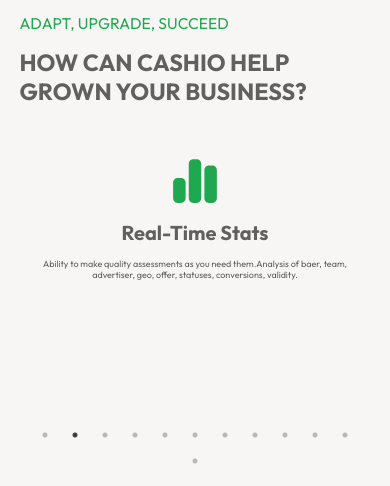
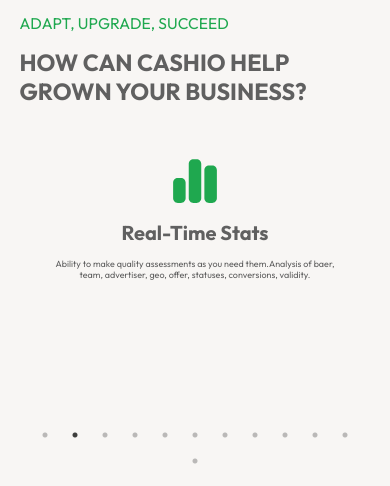
Before and after one commit to RevaGee/Cashio, a React (Create React App) app: page / in a window 390 px wide. Shown: the part 1540-2026 px from the top of the page. Built offline with nearby package versions, Linux system fonts and the light colour scheme.

Commit message:
collages

```diff
--- a/src/components/Collages/styles.scss
+++ b/src/components/Collages/styles.scss
@@ -172,6 +172,7 @@
     width: 90%;
     margin: 0 0 30px 0 !important;
     .collage{
+      border-radius: 25px;
       margin: 20px;
       height: 275px;
       width: fit-content;
@@ -198,6 +199,7 @@
     }
     p{
       //font-size: 14px !important;
+      width: 280px;
     }
     border-radius: 40px;
   }
```
